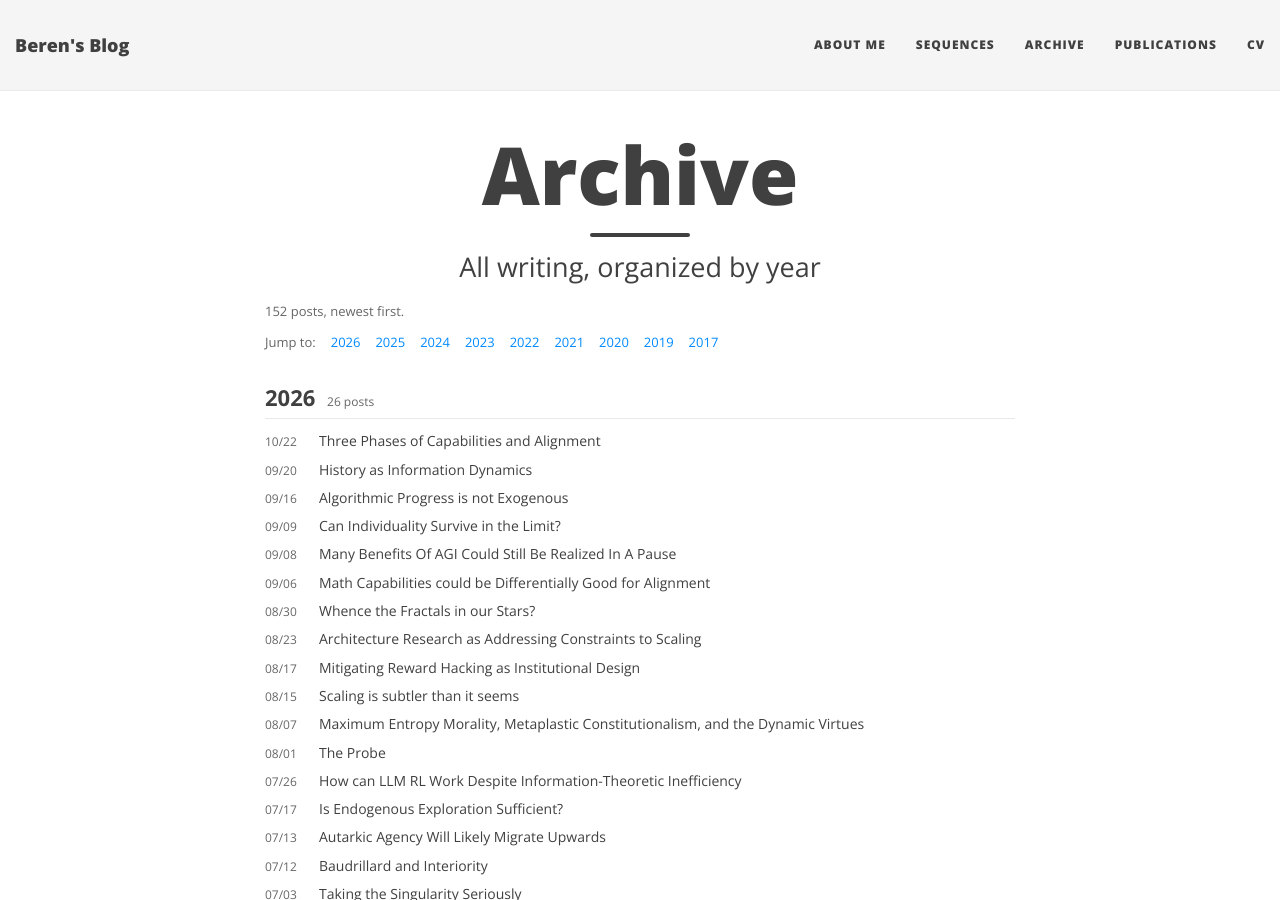
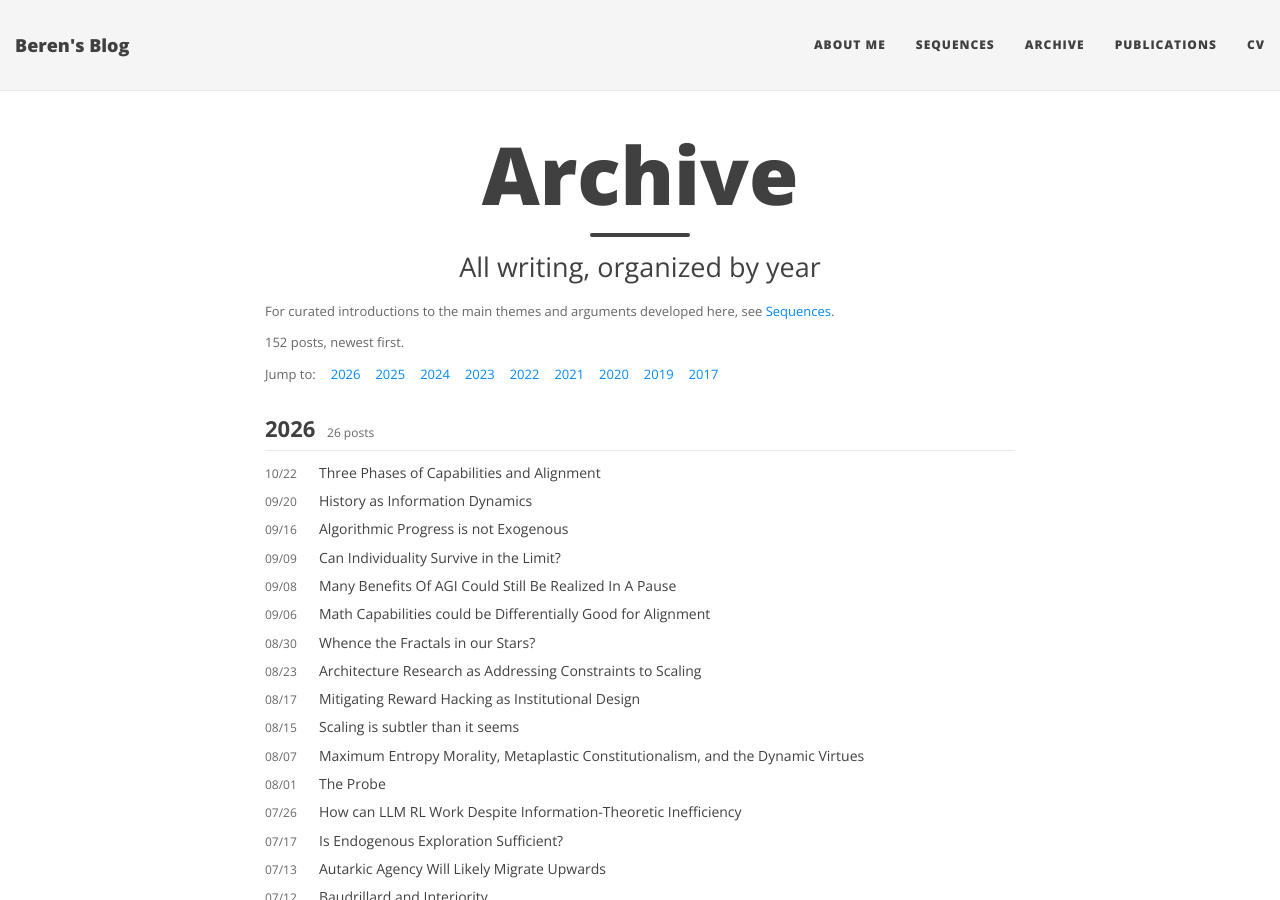
Before and after one commit to BerenMillidge/BerenMillidge.github.io, a Jekyll site: the page built from archive.md, in a window 1280 px wide and 900 px high. Built offline with Jekyll 4.4.1, drawn with Linux system fonts in a browser that asks for light colours; nearby versions of some CDN libraries.

Commit message:
Update archive.md

```diff
--- a/archive.md
+++ b/archive.md
@@ -115,6 +115,7 @@ permalink: /archive/
 </style>
 
 <div class="archive-page">
+  <p class="archive-summary">For curated introductions to the main themes and arguments developed here, see <a href="{{ '/sequences/' | relative_url }}">Sequences</a>.</p>
   <p class="archive-summary">{{ archive_posts.size }} posts, newest first.</p>
 
   <nav class="archive-years" aria-label="Jump to a year">
```
